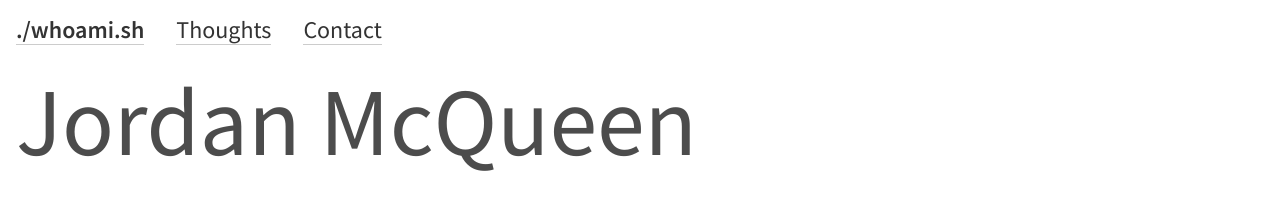
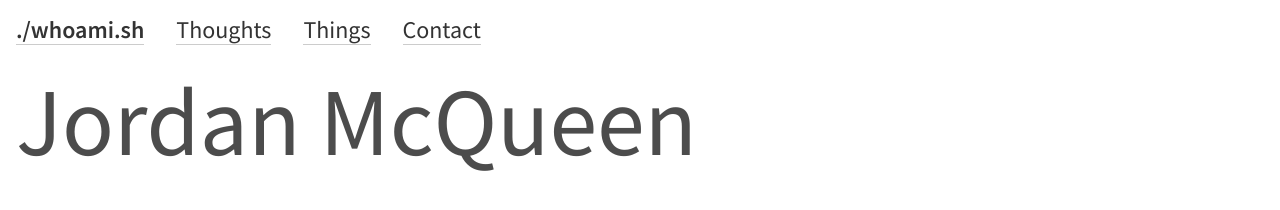
Before and after one commit to mcqueenjordan/mcqueenjordan.github.io, a Jekyll site: the page built from index.md, in a window 1280 px wide. Shown: the top 210 px of the page. Built offline with Jekyll 4.4.1, drawn with Linux system fonts in a browser that asks for light colours.

Commit message:
Add `Things` to nav bar

```diff
--- a/_layouts/default.html
+++ b/_layouts/default.html
@@ -23,6 +23,9 @@
                     <a class="black-50 no-underline" href="/thoughts">Thoughts</a>
                 </li>
                 <li class="mr4">
+                    <a class="black-50 no-underline" href="/things">Things</a>
+                </li>
+                <li class="mr4">
                     <a class="black-50 no-underline" href="/contact">Contact</a>
                 </li>
             </ul>
```
